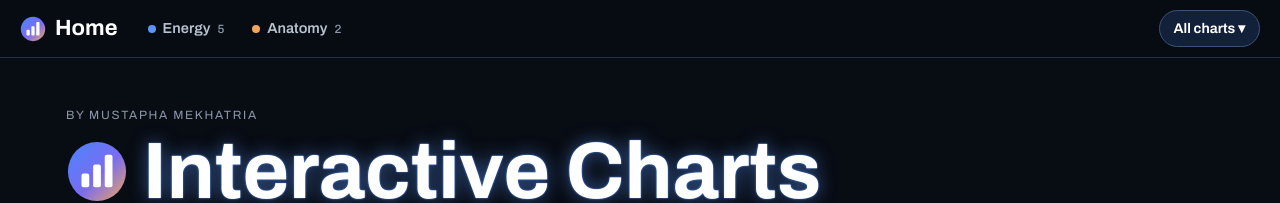
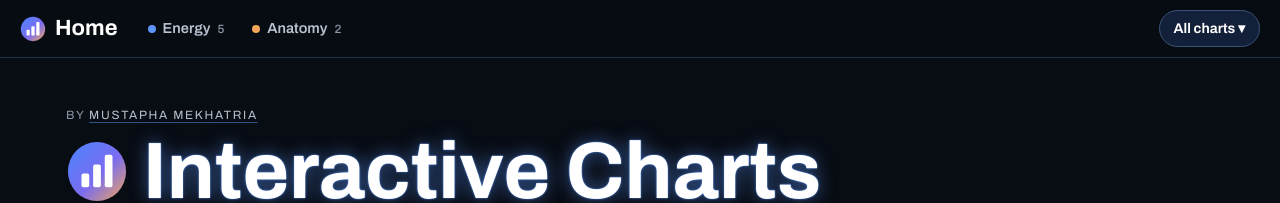
Before and after one commit to mekhatria/interactive-chart, a plain HTML site: page index.html in a window 1280 px wide. Shown: the top 203 px of the page. Drawn offline with Linux system fonts and the light colour scheme.

Commit message:
Main page: author name links to LinkedIn
Co-Authored-By: Claude Opus 5.5 <noreply@anthropic.com>

```diff
--- a/index.html
+++ b/index.html
@@ -59,7 +59,7 @@
 <body data-page="hub">
 <main>
   <header class="hero">
-    <p class="eyebrow">By Mustapha Mekhatria</p>
+    <p class="eyebrow">By <a class="by" href="https://www.linkedin.com/in/mustaphamekhatria/" target="_blank" rel="noopener">Mustapha Mekhatria</a></p>
     <h1><img class="logo" src="/interactive-chart/assets/logo-site.svg" alt="">Interactive Charts</h1>
     <p class="lede">Data stories you can play with, grouped in collections. Pick a collection to start.</p>
   </header>
--- a/site.css
+++ b/site.css
@@ -119,3 +119,7 @@ footer{margin-top:20px;padding-top:20px;border-top:1px solid var(--line);font-si
 .eyebrow a.back span{font-size:17px;line-height:1}
 .eyebrow a.back:hover{color:#fff;border-color:var(--accent);background:#121b29}
 .eyebrow a.back:focus-visible{outline:2px solid var(--accent);outline-offset:2px}
+
+/* author name above the main title links to LinkedIn */
+.eyebrow a.by{color:var(--soft);text-decoration:underline;text-decoration-color:rgba(91,149,250,.5);text-underline-offset:3px;transition:color .15s}
+.eyebrow a.by:hover{color:#fff;text-decoration-color:#5B95FA}
```
